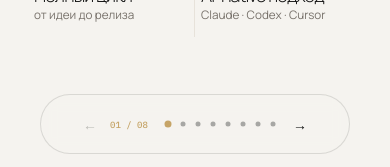
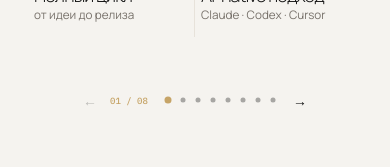
Before and after one commit to annkka3/presentation_landing, a React (Vite) app: page /#chapter-hero in a window 390 px wide. Shown: the part 674-841 px from the top of the page. Built offline with nearby package versions, Linux system fonts and the light colour scheme.

Commit message:
style: simplify mobile chapter navigation

```diff
--- a/src/styles/responsive.css
+++ b/src/styles/responsive.css
@@ -257,11 +257,12 @@
   .mobile-contact-chapter .submit-button{width:100%;height:54px}
   .mobile-contact-chapter .contact-closing{padding-inline:var(--mobile-page-x);font-size:9px;line-height:1.4}
   #process .mobile-chapter-navigation-slot{padding-top:14px}
+  #chapter-hero .mobile-chapter-navigation-slot{padding-top:0;padding-bottom:calc(40px + env(safe-area-inset-bottom))}
   .mobile-contact-chapter .site-footer .container{min-height:74px;padding-inline:var(--mobile-page-x);gap:12px}
 
   .mobile-chapter-navigation-slot{position:relative;z-index:20;width:100%;margin-top:auto;padding:24px var(--mobile-page-x) calc(16px + env(safe-area-inset-bottom));display:flex;justify-content:center;flex:0 0 auto;background:var(--bg);pointer-events:none}
-  .mobile-chapter-navigation{position:relative;width:min(310px,calc(100vw - 56px));height:var(--mobile-chapter-nav-height);padding:0 7px;border:1px solid rgba(255,255,255,.12);border-radius:999px;display:flex;align-items:center;justify-content:center;gap:2px;background:rgba(8,10,10,.95);box-shadow:none;color:#f4f4ef;backdrop-filter:blur(8px);-webkit-backdrop-filter:blur(8px);transition:opacity 160ms,transform 160ms;pointer-events:auto}
-  [data-theme='light'] .mobile-chapter-navigation{background:rgba(245,243,239,.92);border-color:rgba(23,23,23,.12);color:#171717}
+  .mobile-chapter-navigation{position:relative;width:min(310px,calc(100vw - 56px));height:var(--mobile-chapter-nav-height);padding:0 7px;border:0;border-radius:0;display:flex;align-items:center;justify-content:center;gap:2px;background:transparent;box-shadow:none;color:var(--text);backdrop-filter:none;-webkit-backdrop-filter:none;transition:opacity 160ms,transform 160ms;pointer-events:auto}
+  [data-theme='light'] .mobile-chapter-navigation{background:transparent;border-color:transparent;color:#171717}
   .mobile-chapter-navigation.is-hidden{opacity:0;pointer-events:none;transform:translateY(12px)}
   .mobile-chapter-navigation>button{width:36px;height:58px;flex:0 0 36px;padding:0;border:0;background:transparent;color:inherit;font-size:14px}
   .mobile-chapter-navigation>button:disabled{opacity:.25}
```
Also changed, not shown: 1 other file (tests, documents, lock files or other folders).
